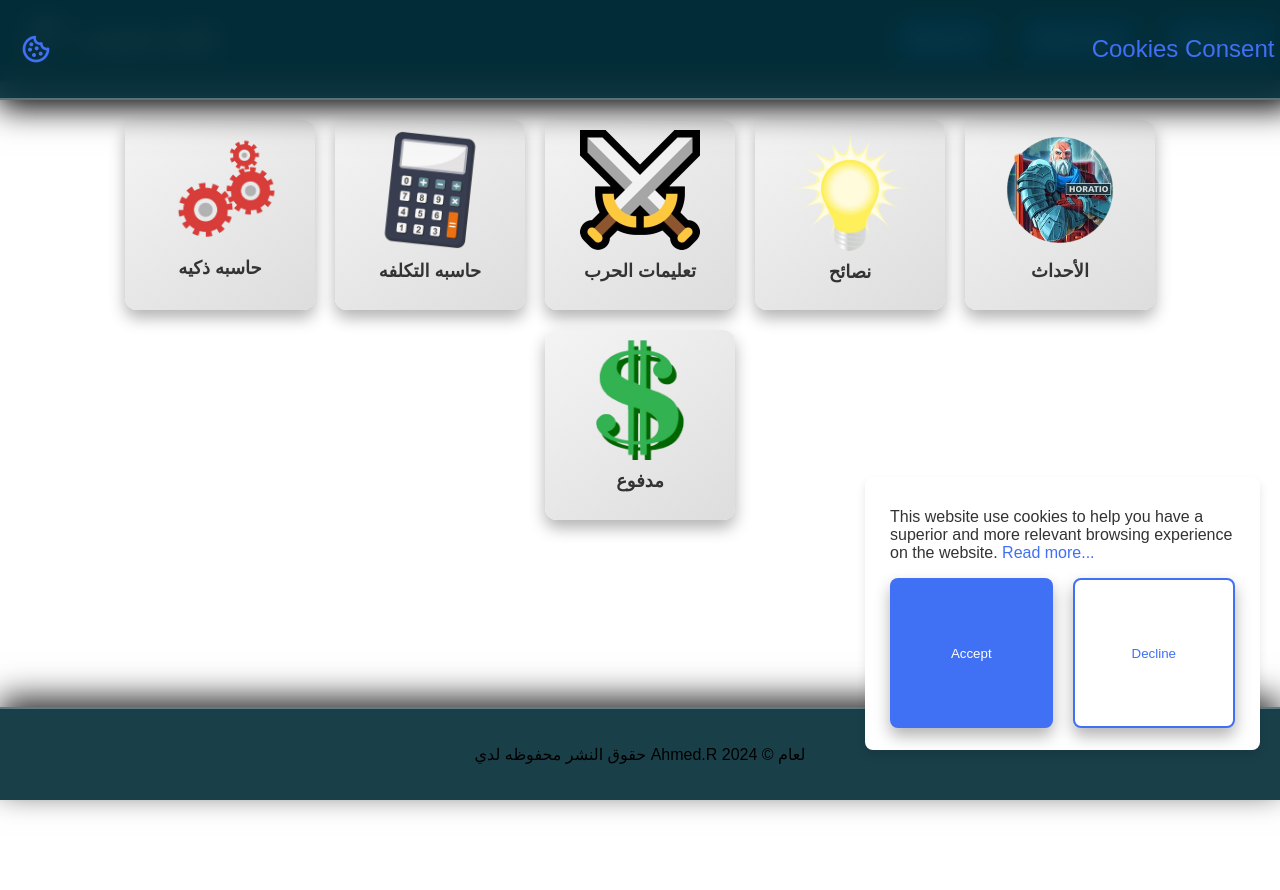
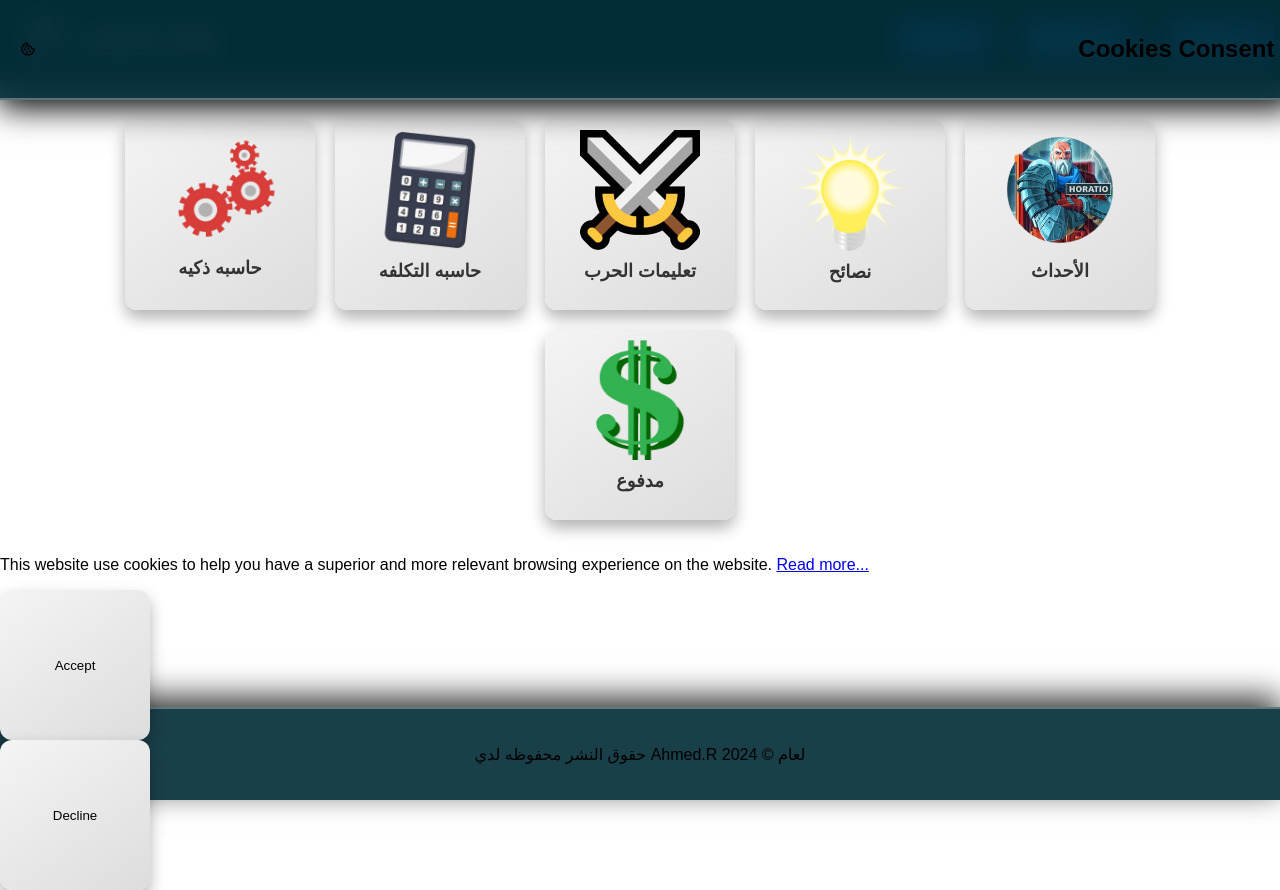
Before and after one commit to LordDZx/empire-wiki, a plain HTML site: page index.html in a window 1280 px wide. Before the commit the page ends 800 px from the top, so only its background shows below. Drawn offline with nearby package versions, Linux system fonts and the light colour scheme.

Commit message:
Update style.css

```diff
--- a/style.css
+++ b/style.css
@@ -158,77 +158,6 @@ main {
       height: 140px; /* ارتفاع متناسب للأزرار */
   }
 }
-.wrapper {
-  position: fixed;
-  bottom: 50px;
-  right: -450px;
-  max-width: 345px;
-  width: 100%;
-  background: #fff;
-  border-radius: 8px;
-  padding: 15px 25px 22px;
-  transition: right 0.3s ease;
-  box-shadow: 0 5px 10px rgba(0, 0, 0, 0.1);
-}
-.wrapper.show {
-  right: 20px;
-}
-.wrapper header {
-  display: flex;
-  align-items: center;
-  column-gap: 15px;
-}
-header i {
-  color: #4070f4;
-  font-size: 32px;
-}
-header h2 {
-  color: #4070f4;
-  font-weight: 500;
-}
-.wrapper .data {
-  margin-top: 16px;
-}
-.wrapper .data p {
-  color: #333;
-  font-size: 16px;
-}
-.data p a {
-  color: #4070f4;
-  text-decoration: none;
-}
-.data p a:hover {
-  text-decoration: underline;
-}
-.wrapper .buttons {
-  margin-top: 16px;
-  width: 100%;
-  display: flex;
-  align-items: center;
-  justify-content: space-between;
-}
-.buttons .button {
-  border: none;
-  color: #fff;
-  padding: 8px 0;
-  border-radius: 8px;
-  background: #4070f4;
-  cursor: pointer;
-  width: calc(100% / 2 - 10px);
-  transition: all 0.2s ease;
-}
-.buttons #acceptBtn:hover {
-  background-color: #034bf1;
-}
-#declineBtn {
-  border: 2px solid #4070f4;
-  background-color: #fff;
-  color: #4070f4;
-}
-#declineBtn:hover {
-  background-color: #4070f4;
-  color: #fff;
-}
 
 
 
```
